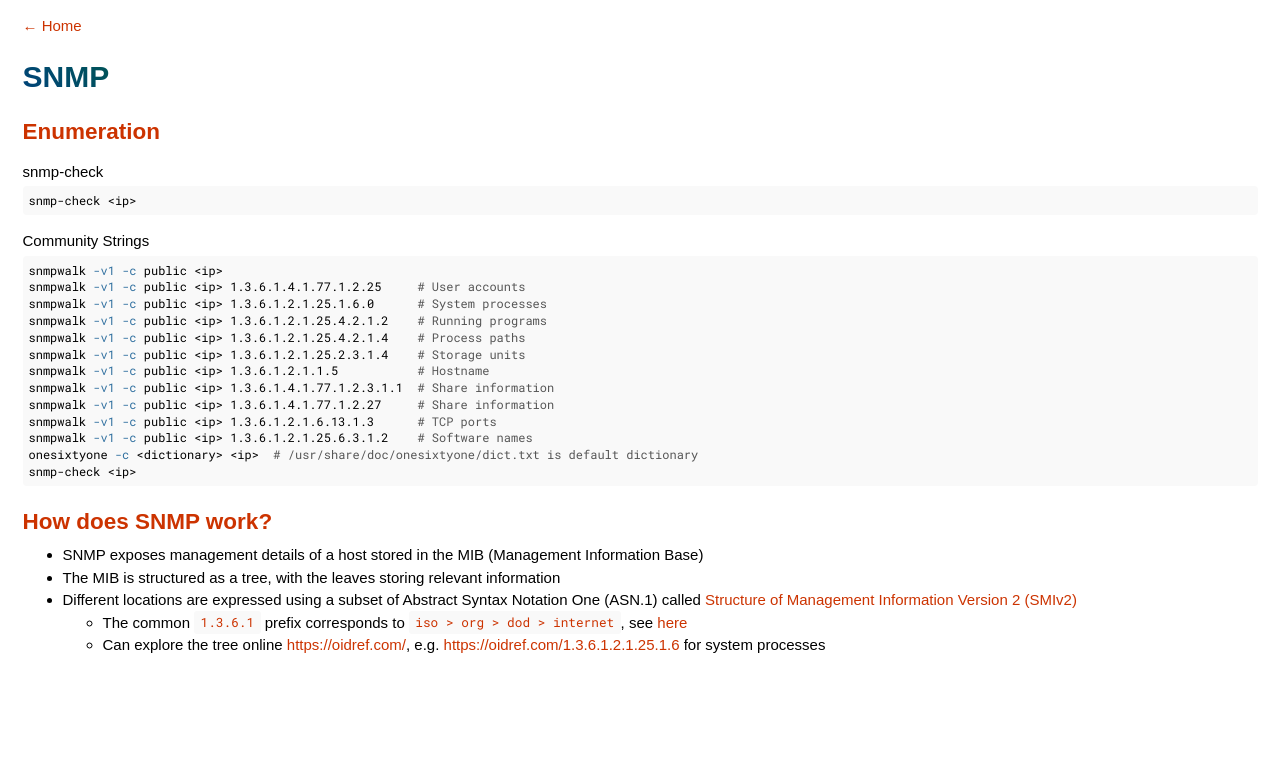
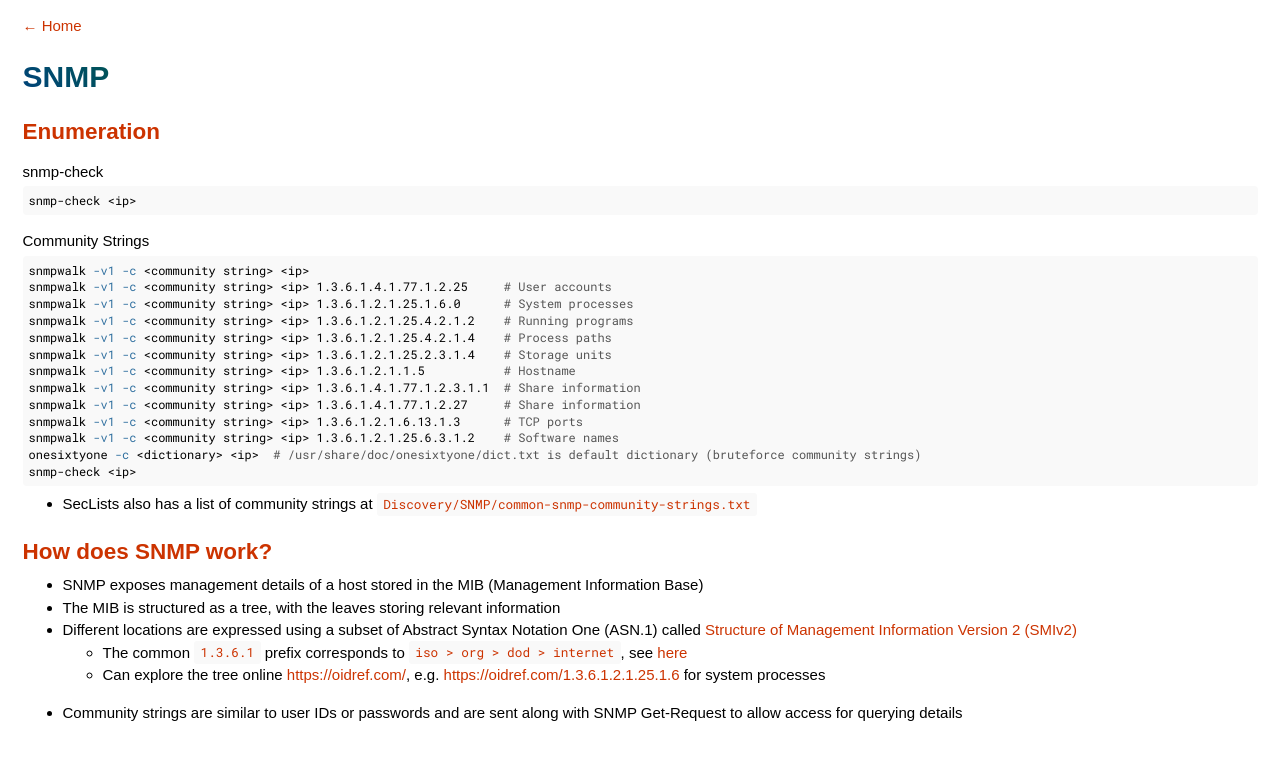
Before and after one commit to agrzeslak/cheatsheet, a Jekyll site: the page built from _topics/snmp.md, in a window 1280 px wide. Shown: the top 760 px of the page. Built offline with Jekyll 4.4.1, drawn with Linux system fonts in a browser that asks for light colours.

Commit message:
updated snmp community string details

````diff
--- a/_topics/snmp.md
+++ b/_topics/snmp.md
@@ -14,20 +14,21 @@ snmp-check <ip>
 ```
 Community Strings
 ```shell
-snmpwalk -v1 -c public <ip>
-snmpwalk -v1 -c public <ip> 1.3.6.1.4.1.77.1.2.25     # User accounts
-snmpwalk -v1 -c public <ip> 1.3.6.1.2.1.25.1.6.0      # System processes
-snmpwalk -v1 -c public <ip> 1.3.6.1.2.1.25.4.2.1.2    # Running programs
-snmpwalk -v1 -c public <ip> 1.3.6.1.2.1.25.4.2.1.4    # Process paths
-snmpwalk -v1 -c public <ip> 1.3.6.1.2.1.25.2.3.1.4    # Storage units
-snmpwalk -v1 -c public <ip> 1.3.6.1.2.1.1.5           # Hostname
-snmpwalk -v1 -c public <ip> 1.3.6.1.4.1.77.1.2.3.1.1  # Share information
-snmpwalk -v1 -c public <ip> 1.3.6.1.4.1.77.1.2.27     # Share information
-snmpwalk -v1 -c public <ip> 1.3.6.1.2.1.6.13.1.3      # TCP ports
-snmpwalk -v1 -c public <ip> 1.3.6.1.2.1.25.6.3.1.2    # Software names
-onesixtyone -c <dictionary> <ip>  # /usr/share/doc/onesixtyone/dict.txt is default dictionary
+snmpwalk -v1 -c <community string> <ip>
+snmpwalk -v1 -c <community string> <ip> 1.3.6.1.4.1.77.1.2.25     # User accounts
+snmpwalk -v1 -c <community string> <ip> 1.3.6.1.2.1.25.1.6.0      # System processes
+snmpwalk -v1 -c <community string> <ip> 1.3.6.1.2.1.25.4.2.1.2    # Running programs
+snmpwalk -v1 -c <community string> <ip> 1.3.6.1.2.1.25.4.2.1.4    # Process paths
+snmpwalk -v1 -c <community string> <ip> 1.3.6.1.2.1.25.2.3.1.4    # Storage units
+snmpwalk -v1 -c <community string> <ip> 1.3.6.1.2.1.1.5           # Hostname
+snmpwalk -v1 -c <community string> <ip> 1.3.6.1.4.1.77.1.2.3.1.1  # Share information
+snmpwalk -v1 -c <community string> <ip> 1.3.6.1.4.1.77.1.2.27     # Share information
+snmpwalk -v1 -c <community string> <ip> 1.3.6.1.2.1.6.13.1.3      # TCP ports
+snmpwalk -v1 -c <community string> <ip> 1.3.6.1.2.1.25.6.3.1.2    # Software names
+onesixtyone -c <dictionary> <ip>  # /usr/share/doc/onesixtyone/dict.txt is default dictionary (bruteforce community strings)
 snmp-check <ip>
 ```
+- SecLists also has a list of community strings at `Discovery/SNMP/common-snmp-community-strings.txt`
 
 ## How does SNMP work?
 - SNMP exposes management details of a host stored in the MIB (Management Information Base)
@@ -35,3 +36,4 @@ snmp-check <ip>
 - Different locations are expressed using a subset of Abstract Syntax Notation One (ASN.1) called [Structure of Management Information Version 2 (SMIv2)](https://tools.ietf.org/html/rfc2578)
     - The common `1.3.6.1` prefix corresponds to `iso > org > dod > internet`, see [here](https://www.iana.org/assignments/smi-numbers/smi-numbers.xhtml)
     - Can explore the tree online <https://oidref.com/>, e.g. <https://oidref.com/1.3.6.1.2.1.25.1.6> for system processes
+- Community strings are similar to user IDs or passwords and are sent along with SNMP Get-Request to allow access for querying details
````
